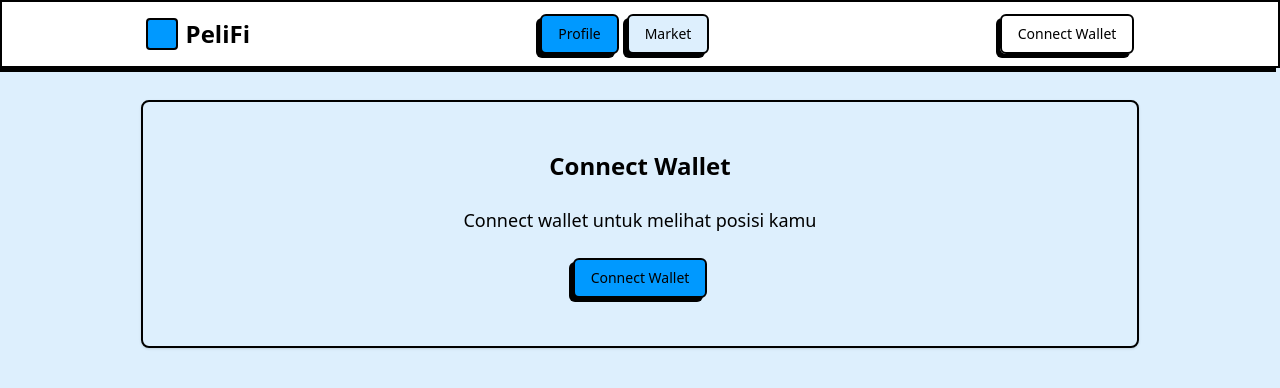
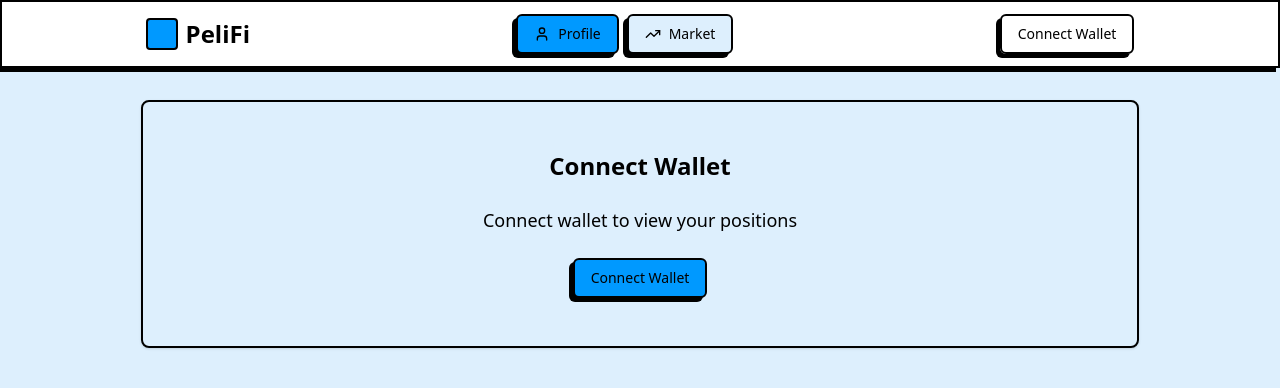
Before and after one commit to andrestudents/PeliFi, a Next.js app: page /app in a window 1280 px wide. Shown: the top 388 px of the page. Built offline with nearby package versions, Linux system fonts and the light colour scheme.

Commit message:
feat: revice for type text

```diff
--- a/src/components/layout/TopBar.tsx
+++ b/src/components/layout/TopBar.tsx
@@ -2,6 +2,7 @@
 
 import { useWallet } from "@/context/WalletContext"
 import { Button } from "@/components/ui/button"
+import { User, TrendingUp } from "lucide-react"
 
 interface TopBarProps {
   activeTab: string
@@ -23,19 +24,21 @@ export function TopBar({ activeTab, onTabChange }: TopBarProps) {
           <Button
             onClick={() => onTabChange("profile")}
             variant={activeTab === "profile" ? "default" : "outline"}
-            className={`border-2 border-black shadow-shadow hover:translate-x-0.5 hover:translate-y-0.5 hover:shadow-none transition-all ${
+            className={`border-2 border-black shadow-shadow hover:translate-x-0.5 hover:translate-y-0.5 hover:shadow-none transition-all flex items-center gap-2 ${
               activeTab === "profile" ? "bg-main text-main-foreground" : ""
             }`}
           >
+            <User className="w-4 h-4" />
             Profile
           </Button>
           <Button
             onClick={() => onTabChange("market")}
             variant={activeTab === "market" ? "default" : "outline"}
-            className={`border-2 border-black shadow-shadow hover:translate-x-0.5 hover:translate-y-0.5 hover:shadow-none transition-all ${
+            className={`border-2 border-black shadow-shadow hover:translate-x-0.5 hover:translate-y-0.5 hover:shadow-none transition-all flex items-center gap-2 ${
               activeTab === "market" ? "bg-main text-main-foreground" : ""
             }`}
           >
+            <TrendingUp className="w-4 h-4" />
             Market
           </Button>
         </nav>
--- a/src/features/market/components/ClaimButton.tsx
+++ b/src/features/market/components/ClaimButton.tsx
@@ -18,7 +18,7 @@ export function ClaimButton({ marketId, onClaim }: ClaimButtonProps) {
     // Simulate blockchain transaction
     setTimeout(() => {
       onClaim(marketId)
-      toast.success("Payout berhasil diklaim!")
+      toast.success("Payout successfully claimed!")
       setIsLoading(false)
     }, 1500)
   }
--- a/src/features/market/components/MarketCard.tsx
+++ b/src/features/market/components/MarketCard.tsx
@@ -30,7 +30,7 @@ export function MarketCard({ market, userPosition, onPlaceBet, onClaim }: Market
 
   const formatDate = (dateString: string | null) => {
     if (!dateString) return "Open-ended"
-    return new Date(dateString).toLocaleDateString("id-ID", {
+    return new Date(dateString).toLocaleDateString("en-US", {
       year: "numeric",
       month: "long",
       day: "numeric",
@@ -69,7 +69,7 @@ export function MarketCard({ market, userPosition, onPlaceBet, onClaim }: Market
           </div>
 
           <div className="bg-secondary-background border-2 border-black p-3 rounded space-y-2 text-sm">
-            <div className="font-bold mb-2">Detail Pasar</div>
+            <div className="font-bold mb-2">Market Details</div>
             <div className="flex justify-between">
               <span>Total Yes:</span>
               <span className="font-mono font-bold">{market.yesOdds}%</span>
@@ -86,7 +86,7 @@ export function MarketCard({ market, userPosition, onPlaceBet, onClaim }: Market
 
           {hasPosition && (
             <div className="bg-[#FACC00] text-black border-2 border-black px-3 py-2 rounded-full font-bold text-center">
-              Posisi Aktif
+              Active Position
             </div>
           )}
 
@@ -105,7 +105,7 @@ export function MarketCard({ market, userPosition, onPlaceBet, onClaim }: Market
 
           {!isConnected && (
             <div className="text-center text-sm text-gray-500 border-2 border-dashed border-gray-300 p-3 rounded">
-              Connect wallet untuk memasang bet
+              Connect wallet to place bet
             </div>
           )}
         </CardContent>
--- a/src/features/profile/components/EarlyExitDialog.tsx
+++ b/src/features/profile/components/EarlyExitDialog.tsx
@@ -35,7 +35,7 @@ export function EarlyExitDialog({
     // Simulate blockchain transaction
     setTimeout(() => {
       onConfirm(marketId)
-      toast.success(`${estimatedReturn.toFixed(2)} FLOW dikembalikan`)
+      toast.success(`${estimatedReturn.toFixed(2)} FLOW returned`)
       setIsLoading(false)
       onOpenChange(false)
     }, 1500)
@@ -47,7 +47,7 @@ export function EarlyExitDialog({
         <DialogHeader>
           <DialogTitle className="text-xl font-heading">Early Exit</DialogTitle>
           <DialogDescription>
-            Kamu akan menerima ~<FlowAmount amount={estimatedReturn} />. 50% penalti dikenakan.
+            You will receive ~<FlowAmount amount={estimatedReturn} />. 50% penalty applies.
           </DialogDescription>
         </DialogHeader>
 
--- a/src/features/profile/components/EmptyProfile.tsx
+++ b/src/features/profile/components/EmptyProfile.tsx
@@ -15,20 +15,20 @@ export function EmptyProfile({ onNavigateToMarket }: EmptyProfileProps) {
     <Card className="border-2 border-black shadow-shadow">
       <CardContent className="p-12 text-center space-y-6">
         <h2 className="text-2xl font-heading font-bold">
-          {isConnected ? "Tidak Ada Posisi" : "Connect Wallet"}
+          {isConnected ? "No Positions" : "Connect Wallet"}
         </h2>
 
         <p className="text-lg">
           {isConnected
-            ? "Kamu belum punya posisi. Yuk mulai dari tab Market!"
-            : "Connect wallet untuk melihat posisi kamu"}
+            ? "You don't have any positions yet. Start from the Market tab!"
+            : "Connect wallet to view your positions"}
         </p>
 
         <Button
           onClick={isConnected ? onNavigateToMarket : connect}
           className="bg-main text-main-foreground border-2 border-black shadow-shadow hover:translate-x-0.5 hover:translate-y-0.5 hover:shadow-none transition-all"
         >
-          {isConnected ? "Ke Market" : "Connect Wallet"}
+          {isConnected ? "Go to Market" : "Connect Wallet"}
         </Button>
       </CardContent>
     </Card>
--- a/src/features/profile/components/PortfolioSummary.tsx
+++ b/src/features/profile/components/PortfolioSummary.tsx
@@ -15,7 +15,7 @@ export function PortfolioSummary({ positions }: PortfolioSummaryProps) {
     <div className="grid grid-cols-1 md:grid-cols-3 gap-4 mb-8">
       <Card className="border-2 border-black shadow-shadow">
         <CardContent className="p-6 text-center">
-          <div className="text-sm font-bold mb-1">Total Nilai</div>
+          <div className="text-sm font-bold mb-1">Total Value</div>
           <div className="text-2xl font-heading font-bold">
             <FlowAmount amount={totalValue} />
           </div>
@@ -24,7 +24,7 @@ export function PortfolioSummary({ positions }: PortfolioSummaryProps) {
 
       <Card className="border-2 border-black shadow-shadow">
         <CardContent className="p-6 text-center">
-          <div className="text-sm font-bold mb-1">Market Diikuti</div>
+          <div className="text-sm font-bold mb-1">Markets Followed</div>
           <div className="text-2xl font-heading font-bold">{marketCount}</div>
         </CardContent>
       </Card>
--- a/src/features/profile/components/PositionCard.tsx
+++ b/src/features/profile/components/PositionCard.tsx
@@ -37,11 +37,11 @@ export function PositionCard({ position, market, onEarlyExit, onClaim }: Positio
         <CardContent className="space-y-4">
           <div className="grid grid-cols-2 gap-2 text-sm">
             <div>
-              <span className="font-bold">Modal:</span>{" "}
+              <span className="font-bold">Principal:</span>{" "}
               <FlowAmount amount={position.principal_FLOW} />
             </div>
             <div>
-              <span className="font-bold">Nilai Saat Ini:</span>{" "}
+              <span className="font-bold">Current Value:</span>{" "}
               <FlowAmount amount={position.currentFLOWValue} />
             </div>
             <div>
@@ -55,13 +55,13 @@ export function PositionCard({ position, market, onEarlyExit, onClaim }: Positio
           </div>
 
           <div className="bg-secondary-background border-2 border-black p-3 rounded space-y-1 text-sm">
-            <div className="font-bold mb-2">Estimasi:</div>
+            <div className="font-bold mb-2">Estimates:</div>
             <div className="flex justify-between">
-              <span>Jika Menang:</span>
+              <span>If Win:</span>
               <FlowAmount amount={position.estimatedPayoutIfWin} />
             </div>
             <div className="flex justify-between">
-              <span>Jika Kalah:</span>
+              <span>If Lose:</span>
               <FlowAmount amount={position.estimatedPayoutIfLose} />
             </div>
             <div className="flex justify-between">
```
Also changed, not shown: src/features/market/components/PlaceBetDialog.tsx (+7 -7 lines).
